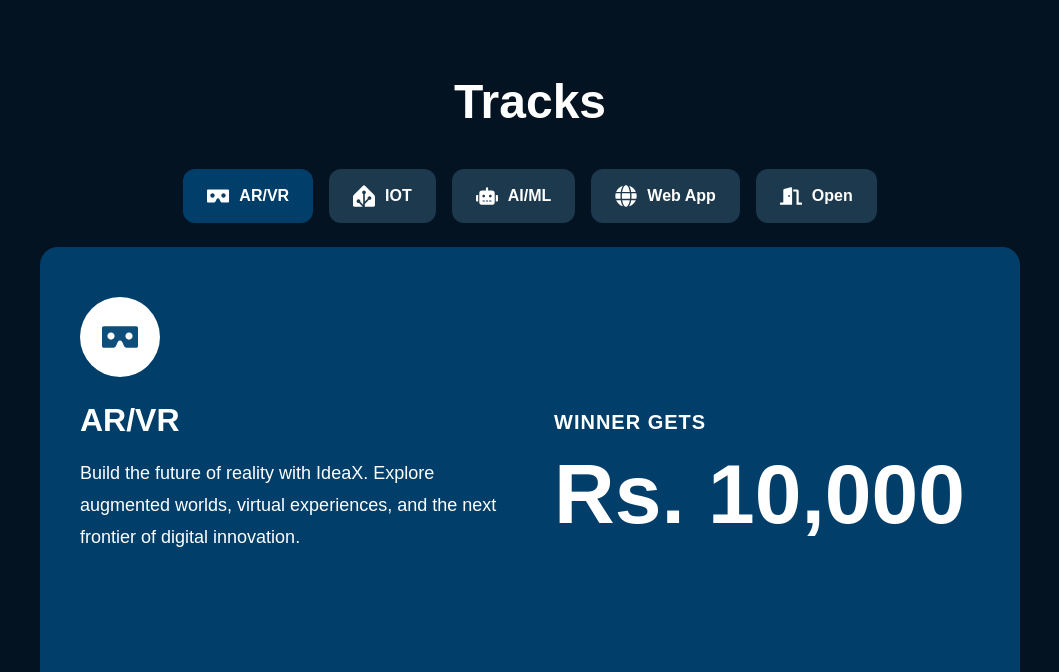
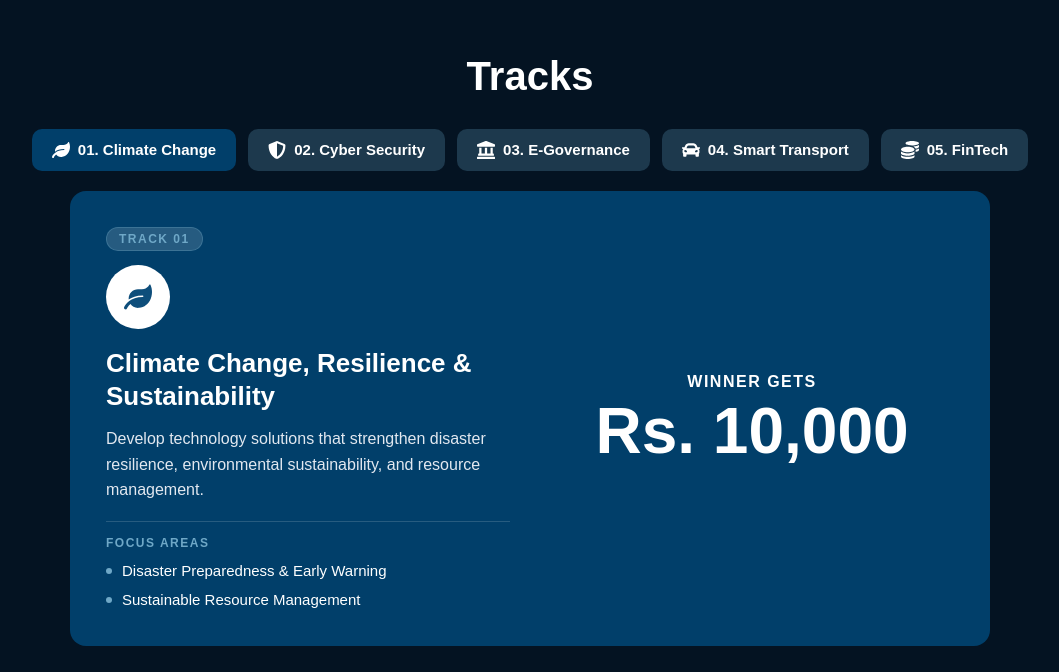
Before and after one commit to ideax-mbmc/ideaxwebsite, a React (Create React App) app: page / in a window 1280 px wide. Shown: the part 2588-3260 px from the top of the page, without its empty margins (110-1169 px from the left). Built offline with nearby package versions, Linux system fonts and the light colour scheme; a web font is replaced by a local one.

Commit message:
Update problem tracks section with 5 new tracks and refined centered card layout

```diff
--- a/src/components/Tracks/TracksElements.js
+++ b/src/components/Tracks/TracksElements.js
@@ -1,7 +1,7 @@
 import styled from 'styled-components';
 
 export const Container = styled.div`
-  padding: 80px 20px;
+  padding: 60px 20px;
   background: #041322;
   color: white;
   display: flex;
@@ -9,16 +9,16 @@ export const Container = styled.div`
   align-items: center;
   max-width: 1200px;
   margin: 0 auto;
-  margin-bottom:40px;
+  margin-bottom: 20px;
 `;
 
 export const TabsWrapper = styled.div`
   display: flex;
   flex-wrap: nowrap;
   overflow-x: auto;
-  gap: 16px;
+  gap: 12px;
   padding: 0 8px;
-  margin-bottom: 24px;
+  margin-bottom: 20px;
   max-width: 100%;
   scrollbar-width: none;
   -ms-overflow-style: none;
@@ -38,93 +38,177 @@ export const Tab = styled.button`
   border: none;
   flex: 0 0 auto;
   white-space: nowrap;
-  font-size: 16px;
-  padding: 16px 24px;
-  border-radius: 12px;
+  font-size: 15px;
+  padding: 12px 20px;
+  border-radius: 10px;
   display: flex;
   align-items: center;
   justify-content: center;
-  gap: 10px;
+  gap: 8px;
   cursor: pointer;
   font-weight: 600;
   transition: background 0.3s ease;
-  svg{
-    font-size: 22px;
+  svg {
+    font-size: 18px;
   }
   .tab-label {
-        display:inline;
+    display: inline;
   }
   &:hover {
     background: #4D85AC;
   }
   @media screen and (max-width: 768px) {
-    flex:0 0 auto;;
-    padding: 12px;
-    font-size:0;
+    flex: 0 0 auto;
+    padding: 10px 14px;
+    font-size: 13px;
 
     .tab-label {
-        display: none;
+      display: inline;
     }
-        svg{
-            font-size: 20px;
+    svg {
+      font-size: 16px;
     }
   }
 `;
 
 export const ContentCard = styled.div`
   background: #013F6A;
-  border-radius: 18px;
-  padding: 50px 40px;
+  border-radius: 16px;
+  padding: 36px 36px;
   width: 100%;
-  max-width: 980px;
+  max-width: 920px;
   display: flex;
   justify-content: space-between;
-  align-items:stretch;
+  align-items: center;
   margin: 0 auto;
   color: white;
-  gap: 3rem;
+  gap: 2.5rem;
   flex-wrap: wrap;
-  min-height: 500px;
+  min-height: 380px;
 
   @media screen and (max-width: 768px) {
-    padding: 30px 20px;
+    padding: 24px 18px;
     flex-direction: column;
     align-items: center;
-    text-align: left;
+    gap: 1.5rem;
+    min-height: auto;
   }
 `;
 
+export const DetailsWrapper = styled.div`
+  flex: 1;
+  min-width: 280px;
+  max-width: 540px;
+
+  @media screen and (max-width: 768px) {
+    max-width: 100%;
+    min-width: 100%;
+  }
+`;
+
+export const TrackNumberBadge = styled.span`
+  display: inline-block;
+  background: rgba(255, 255, 255, 0.15);
+  color: #6fa8c7;
+  font-size: 12px;
+  font-weight: 700;
+  letter-spacing: 1.5px;
+  padding: 4px 12px;
+  border-radius: 16px;
+  margin-bottom: 14px;
+  text-transform: uppercase;
+  border: 1px solid rgba(111, 168, 199, 0.3);
+`;
+
 export const IconCircle = styled.div`
-  width: 80px;
-  height: 80px;
+  width: 64px;
+  height: 64px;
   background: white;
   color: #0E4E7B;
   border-radius: 50%;
   display: flex;
   align-items: center;
   justify-content: center;
-  font-size: 36px;
-  margin-bottom: 25px;
+  font-size: 28px;
+  margin-bottom: 18px;
+
+  @media screen and (max-width: 768px) {
+    width: 52px;
+    height: 52px;
+    font-size: 24px;
+    margin-bottom: 14px;
+  }
 `;
 
 export const Title = styled.h3`
-  font-size: 32px;
-  margin-bottom: 18px;
+  font-size: 26px;
+  margin-bottom: 12px;
+  line-height: 1.3;
+  font-weight: 700;
 
   @media screen and (max-width: 768px) {
-    font-size: 26px;
-    text-align:left;
+    font-size: 22px;
+    margin-bottom: 10px;
+    text-align: left;
   }
 `;
 
 export const Description = styled.p`
-  font-size: 18px;
-  line-height: 1.8;
+  font-size: 16px;
+  line-height: 1.6;
+  color: #e2e8f0;
 
   @media screen and (max-width: 768px) {
-    font-size: 16px;
+    font-size: 15px;
+    line-height: 1.5;
     text-align: left;
   }
+`;
+
+export const FocusContainer = styled.div`
+  margin-top: 18px;
+  padding-top: 14px;
+  border-top: 1px solid rgba(255, 255, 255, 0.15);
+`;
+
+export const FocusHeader = styled.h4`
+  font-size: 12px;
+  font-weight: 700;
+  letter-spacing: 1.5px;
+  text-transform: uppercase;
+  color: #6fa8c7;
+  margin-bottom: 10px;
+`;
+
+export const SubtopicsList = styled.ul`
+  list-style: none;
+  padding: 0;
+  margin: 0;
+  display: flex;
+  flex-direction: column;
+  gap: 8px;
+`;
+
+export const SubtopicItem = styled.li`
+  display: flex;
+  align-items: center;
+  gap: 10px;
+  font-size: 15px;
+  color: #ffffff;
+  line-height: 1.4;
+
+  @media screen and (max-width: 768px) {
+    font-size: 14px;
+  }
+`;
+
+export const SubtopicBullet = styled.span`
+  width: 6px;
+  height: 6px;
+  background-color: #6fa8c7;
+  border-radius: 50%;
+  display: inline-block;
+  flex-shrink: 0;
 `;
 
 export const RewardBox = styled.div`
@@ -132,93 +216,85 @@ export const RewardBox = styled.div`
   display: flex;
   flex-direction: column;
   justify-content: center;
-  align-items: flex-start;
+  align-items: center;
   text-align: center;
-  margin-bottom: 40px;
+  align-self: center;
+  min-width: 240px;
 
   p {
-    font-size: 20px;
+    font-size: 16px;
     font-weight: 700;
-    tetx-transform: uppercase;
-    color:white;
-    letter-spacing: 1px;
-    margin-bottom: 12px;
-    font-weight: 600;
+    text-transform: uppercase;
+    color: white;
+    letter-spacing: 1.5px;
+    margin-bottom: 8px;
+    text-align: center;
   }
 
   h1 {
-    font-size: 84px;
+    font-size: 64px;
     font-weight: 800;
     margin: 0;
     font-weight: bold;
+    line-height: 1;
+    text-align: center;
   }
 
   @media screen and (max-width: 1024px) {
-      text-align: left;
-      align-items: flex-start;
+    text-align: center;
+    align-items: center;
 
-      h1{
-        font-size: 70px;
+    h1 {
+      font-size: 54px;
     }
 
     p {
-        font-size: 18px;
-        margin-bottom: 8px;
-      }
-    }
-
-   @media screen and (max-width: 850px) {
-      text-align: left;
-      align-items: flex-start;
-
-      h1{
-        font-size: 70px;
-      }
-
-      p {
-        font-size: 18px;
-        margin-bottom: 8px;
+      font-size: 15px;
+      margin-bottom: 6px;
     }
   }
 
   @media screen and (max-width: 768px) {
-      font-size: 42px;
-      text-align: left;
-      align-items: flex-start;
+    text-align: center;
+    align-items: center;
+    width: 100%;
+    margin-top: 12px;
+    padding-top: 16px;
+    border-top: 1px solid rgba(255, 255, 255, 0.15);
 
-      h1{
-        font-size: 65px;
+    h1 {
+      font-size: 44px;
     }
 
     p {
-        font-size: 18px;
-        margin-bottom: 8px;
+      font-size: 14px;
+      margin-bottom: 6px;
     }
   }
 
   @media screen and (max-width: 420px) {
-      font-size: 42px;
-      text-align: left;
-      align-items: flex-start;
+    text-align: center;
+    align-items: center;
 
-      h1{
-        font-size: 45px;
+    h1 {
+      font-size: 36px;
     }
 
     p {
-        font-size: 15px;
-        margin-bottom: 8px;
+      font-size: 13px;
+      margin-bottom: 4px;
     }
   }
 `;
 
 export const TrackTitle = styled.h1`
-    font-size:3rem;
-    color:white;
-    text-align:center;
-    margin-bottom: 40px;
+  font-size: 2.5rem;
+  color: white;
+  text-align: center;
+  margin-bottom: 30px;
 
-    @media screen and (max-width:480px){
-        font-size:2rem;
+  @media screen and (max-width: 480px) {
+    font-size: 1.8rem;
+    margin-bottom: 24px;
   }
 `;
--- a/src/components/Tracks/index.js
+++ b/src/components/Tracks/index.js
@@ -1,54 +1,94 @@
-import React,{useState} from 'react'
+import React, { useState } from 'react';
 
 import {
   Container,
   TabsWrapper,
   Tab,
   ContentCard,
+  DetailsWrapper,
+  TrackNumberBadge,
   IconCircle,
   Title,
   Description,
+  FocusContainer,
+  FocusHeader,
+  SubtopicsList,
+  SubtopicItem,
+  SubtopicBullet,
   RewardBox,
   TrackTitle
 } from './TracksElements';
 
 import {
-  FaRobot,
-  FaGlobe,
-  FaDoorOpen,
-  FaVrCardboard
+  FaLeaf,
+  FaShieldAlt,
+  FaLandmark,
+  FaCar,
+  FaCoins
 } from 'react-icons/fa';
-import { SiHomeassistant } from "react-icons/si";
 
 const trackData = [
   {
-    label: 'AR/VR',
-    icon: <FaVrCardboard/>,
-    description: 'Build the future of reality with IdeaX. Explore augmented worlds, virtual experiences, and the next frontier of digital innovation.',
+    number: '01',
+    label: 'Climate Change',
+    title: 'Climate Change, Resilience & Sustainability',
+    icon: <FaLeaf />,
+    description: 'Develop technology solutions that strengthen disaster resilience, environmental sustainability, and resource management.',
+    subtopics: [
+      'Disaster Preparedness & Early Warning',
+      'Sustainable Resource Management'
+    ],
     reward: 'Rs. 10,000',
   },
   {
-    label: 'IOT',
-    icon: <SiHomeassistant />,
-    description: 'Dive into the interconnected world with IdeaX. Explore smart devices, data streams, and the future of ubiquitous technology.',
+    number: '02',
+    label: 'Cyber Security',
+    title: 'Cyber Security & Digital Trust',
+    icon: <FaShieldAlt />,
+    description: 'Design intelligent systems that improve cybersecurity, strengthen digital trust, and protect users against emerging cyber threats.',
+    subtopics: [
+      'Intelligent Threat Detection',
+      'Digital Fraud & Identity Protection',
+      'AI-Assisted Security Operations'
+    ],
     reward: 'Rs. 10,000',
   },
   {
-    label: 'AI/ML',
-    icon: <FaRobot />,
-    description: 'Innovate the intelligent future with IdeaX. Explore machine learning, deep neural networks, and the power of artificial intelligence.',
+    number: '03',
+    label: 'E-Governance',
+    title: 'E-Governance & Smart Public Services',
+    icon: <FaLandmark />,
+    description: 'Build digital platforms that improve government efficiency, transparency, accessibility, and citizen engagement.',
+    subtopics: [
+      'Citizen-Centric Government Services',
+      'Data-Driven Governance'
+    ],
     reward: 'Rs. 10,000',
   },
   {
-    label: 'Web App',
-    icon: <FaGlobe />,
-    description: 'Build the web of tomorrow with IdeaX. Explore frameworks, user experiences, and the future of online interaction.',
+    number: '04',
+    label: 'Smart Transport',
+    title: 'Smart Urban Transport & Road Safety',
+    icon: <FaCar />,
+    description: 'Create smart mobility solutions that improve transportation efficiency, road safety, and sustainable urban mobility.',
+    subtopics: [
+      'Intelligent Traffic & Mobility Management',
+      'Road Safety & Accident Prevention',
+      'Smart Parking & Urban Mobility Services'
+    ],
     reward: 'Rs. 10,000',
   },
   {
-    label: 'Open',
-    icon: <FaDoorOpen />,
-    description: 'Ignite collaboration with IdeaX. Explore open source, community-driven innovation, and the future of shared technology.',
+    number: '05',
+    label: 'FinTech',
+    title: 'FinTech & Digital Financial Innovation',
+    icon: <FaCoins />,
+    description: 'Develop secure, accessible, and intelligent financial technologies that promote financial inclusion and digital trust.',
+    subtopics: [
+      'Financial Inclusion & Digital Banking',
+      'Intelligent Fraud Detection & Secure Payments',
+      'Smart Personal Finance & Financial Wellness'
+    ],
     reward: 'Rs. 10,000',
   },
 ];
@@ -64,27 +104,42 @@ const Tracks = () => {
       </TrackTitle>
       <TabsWrapper>
         {trackData.map((track, index) => (
-                <Tab key={index} active={index === activeIndex}
-                onClick={() => setActiveIndex(index)}>
+          <Tab
+            key={index}
+            active={index === activeIndex}
+            onClick={() => setActiveIndex(index)}
+          >
             {track.icon}
-                    <span className='tab-label'>{track.label}</span>
+            <span className='tab-label'>{track.number}. {track.label}</span>
           </Tab>
         ))}
       </TabsWrapper>
 
       <ContentCard>
-            <div style={{flex:1,maxWidth:'50%'}}>
+        <DetailsWrapper>
+          <TrackNumberBadge>TRACK {active.number}</TrackNumberBadge>
           <IconCircle>{active.icon}</IconCircle>
-                <Title>{active.label}</Title>
+          <Title>{active.title}</Title>
           <Description>{active.description}</Description>
-            </div>
+          <FocusContainer>
+            <FocusHeader>FOCUS AREAS</FocusHeader>
+            <SubtopicsList>
+              {active.subtopics.map((subtopic, index) => (
+                <SubtopicItem key={index}>
+                  <SubtopicBullet />
+                  {subtopic}
+                </SubtopicItem>
+              ))}
+            </SubtopicsList>
+          </FocusContainer>
+        </DetailsWrapper>
         <RewardBox>
           <p>WINNER GETS</p>
           <h1>{active.reward}</h1>
         </RewardBox>
       </ContentCard>
     </Container>
-  )
-}
+  );
+};
 
-export default Tracks
+export default Tracks;
```
Lines whose indentation alone changed are shown as unchanged.
